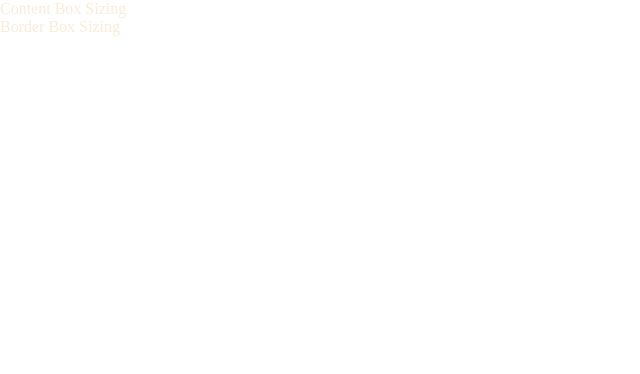
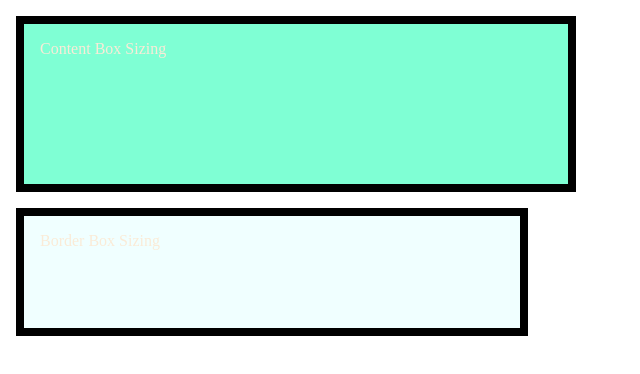
Before and after one commit to mamuryusupov/lesson8, a plain HTML site: page task1/index.html in a window 1280 px wide. Shown: the whole page, without its empty margins (0-640 px from the left). Drawn offline with nearby package versions, Linux system fonts and the light colour scheme.

Commit message:
added class

```diff
--- a/task1/index.html
+++ b/task1/index.html
@@ -33,8 +33,8 @@
 </head>
 
 <body>
-    <div> Content Box Sizing </div>
-    <div> Border Box Sizing </div>
+    <div class="box-main box1"> Content Box Sizing </div>
+    <div class="box-main box2"> Border Box Sizing </div>
 </body>
 
 </html>
```
